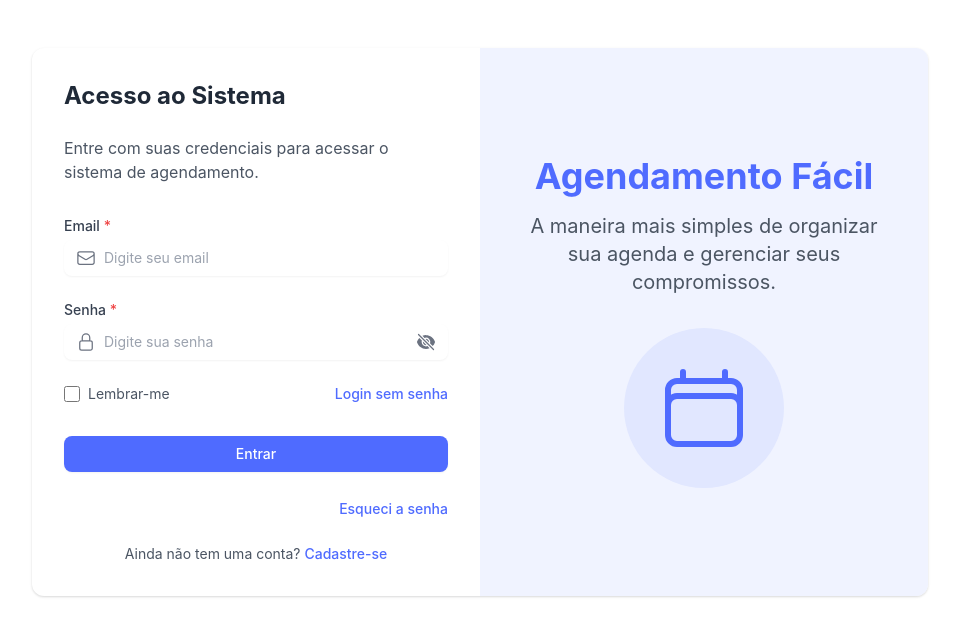
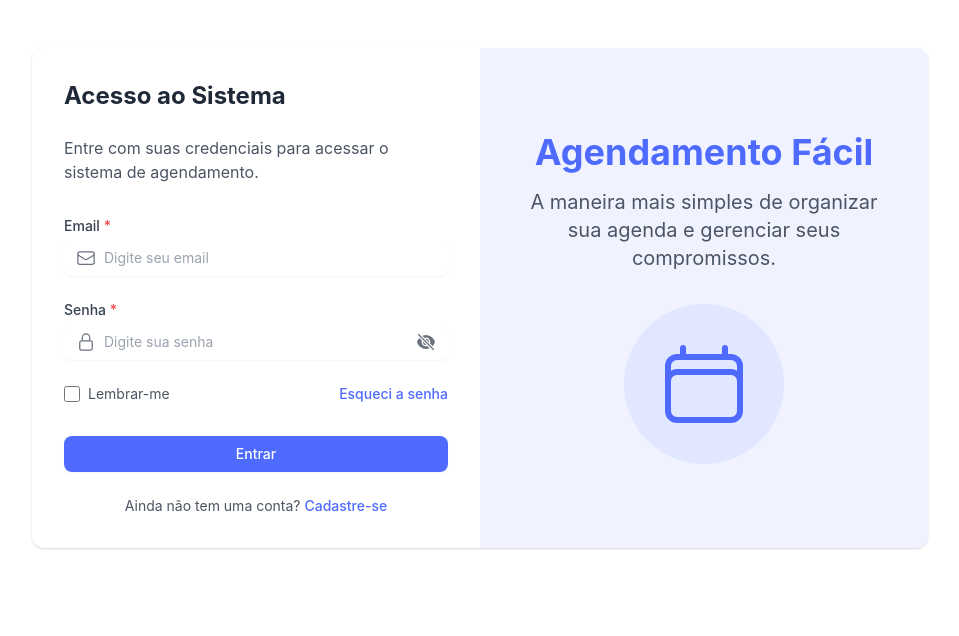
Before and after one commit to katarinacaetano09/agendamento_Israel, a Nuxt app: page /login in a window 1280 px wide. Shown: the top 636 px of the page, without its empty margins (160-1119 px from the left). Built offline with nearby package versions, Linux system fonts and the light colour scheme; no server answers; the database is empty.

Commit message:
fix(auth): replace OTP toggle with 'Esqueci a senha' link and remove duplicate link

```diff
--- a/app/components/LoginForm.vue
+++ b/app/components/LoginForm.vue
@@ -48,13 +48,7 @@
         </div>
 
         <div class="text-sm">
-          <button
-            type="button"
-            class="font-medium text-primary hover:text-primary-600"
-            @click="useOtpLogin = !useOtpLogin"
-          >
-            {{ useOtpLogin ? 'Usar senha para login' : 'Login sem senha' }}
-          </button>
+          <NuxtLink to="/recuperar-senha" class="font-medium text-primary hover:text-primary-600">Esqueci a senha</NuxtLink>
         </div>
       </div>
 
@@ -69,9 +63,7 @@
         />
       </div>
 
-      <div class="text-right mt-2">
-        <NuxtLink to="/recuperar-senha" class="text-sm font-medium text-primary hover:text-primary-600">Esqueci a senha</NuxtLink>
-      </div>
+
 
       <div class="text-center text-sm text-neutral-600 mt-6">
         Ainda não tem uma conta?
```
